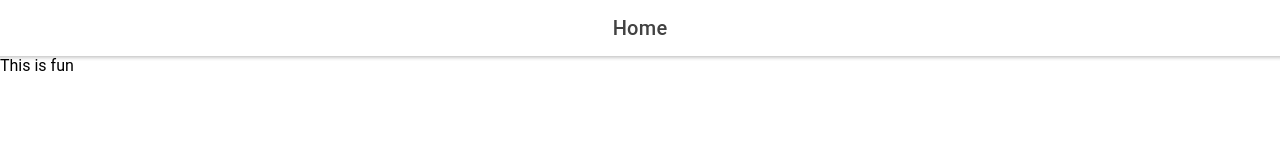
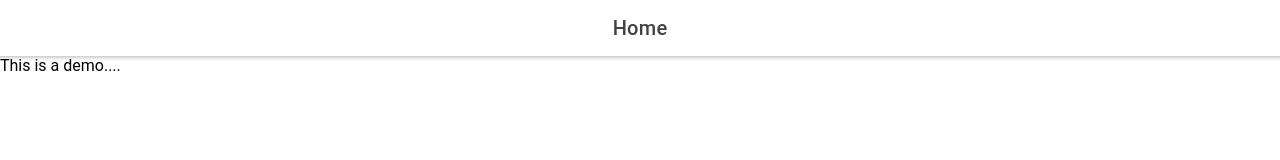
Before and after one commit to jlane9/hello-world, a React (Create React App) app: page /tabs/home in a window 1280 px wide. Shown: the top 160 px of the page. Built offline with nearby package versions, Linux system fonts and the light colour scheme.

Commit message:
Demo time!!!

```diff
--- a/src/pages/home/Home.tsx
+++ b/src/pages/home/Home.tsx
@@ -16,7 +16,7 @@ const Home: React.FC = () => {
           </IonToolbar>
         </IonHeader>
         <div>
-          This is fun
+          This is a demo....
         </div>
       </IonContent>
     </IonPage>
```
